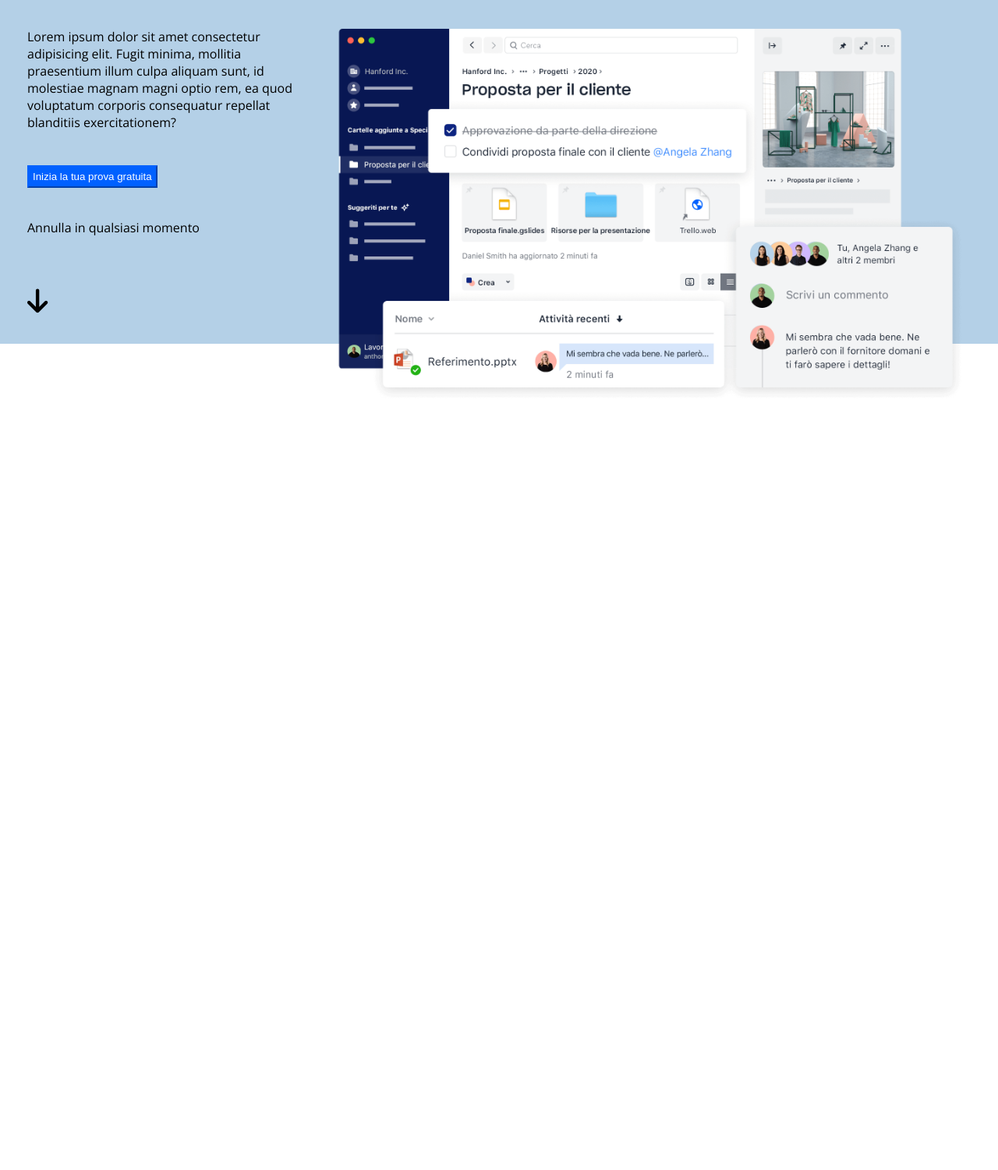
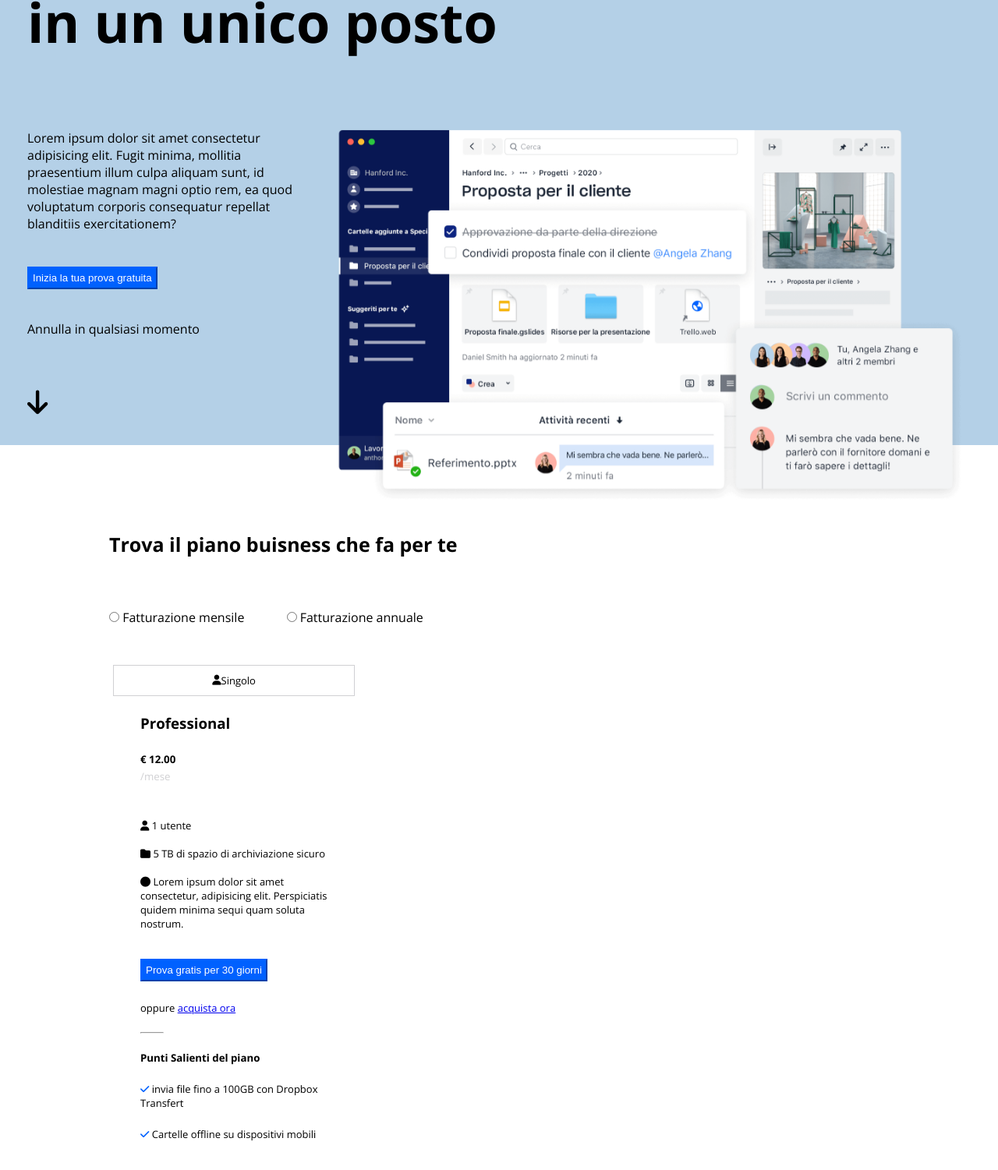
Before and after one commit to DavideTessari/htmlcss-dropbox, a plain HTML site: page index.html in a window 1280 px wide. Shown: the part 316-1817 px from the top of the page at 78% size. Before the commit the page ends 827 px from the top, so only its background shows below. Drawn offline with nearby package versions, Linux system fonts and the light colour scheme.

Commit message:
feat: second section

```diff
--- a/index.html
+++ b/index.html
@@ -41,10 +41,39 @@
                         </div>
                     </div>
                 </div>
-            </div>
+            </div><br><br><br><br><br>
         </section>
         <section>
-
+            <div class="container">
+                <h2>Trova il piano buisness che fa per te</h2>
+                    <input class="radio" type="radio" id="pallino" name="pallino" />
+                    <label for="pallino">Fatturazione mensile</label>
+                    <input class="radio radio-2" type="radio" id="pallino" name="pallino" />
+                    <label for="pallino">Fatturazione annuale</label>
+                <div class="row">
+                    <div class="col-33">
+                        <div class="card">
+                            <div class="user"><i class="fa-solid fa-user"></i>Singolo</div><br>
+                            <div class="container-card">
+                                <h3>Professional</h3><br>
+                                <small><strong>€ 12.00</strong></small><br>
+                                <small class="mese">/mese</small><br><br><br>
+                                <ul>
+                                    <li><i class="fa-solid fa-user"></i> 1 utente</li><br>
+                                    <li><i class="fa-solid fa-folder"></i> 5 TB di spazio di archiviazione sicuro</li><br>
+                                    <li><i class="fa-solid fa-circle"></i> Lorem ipsum dolor sit amet consectetur, adipisicing elit. Perspiciatis quidem minima sequi quam soluta nostrum.</li><br><br>
+                                </ul>
+                                <button class="btn-primary">Prova gratis per 30 giorni</button>
+                                <nav>oppure <a href="#">acquista ora</a></nav><br>
+                                <hr><br>
+                                <h5>Punti Salienti del piano</h5><br>
+                                <div class="check"><i class="fa-solid fa-check"></i> invia file fino a 100GB con Dropbox Transfert</div><br>
+                                <div class="check"><i class="fa-solid fa-check"></i> Cartelle offline su dispositivi mobili</div><br>
+                            </div>
+                        </div>
+                    </div>
+                </div>
+            </div>
         </section>
     </main>
 
--- a/style.css
+++ b/style.css
@@ -5,6 +5,11 @@
     margin: 0%;
     padding: 0%;
     box-sizing: border-box;
+}
+
+.container {
+    max-width: 1000px;
+    margin: auto;
 }
 
 img {
@@ -106,7 +111,7 @@ header nav {
     line-height: 80px;
 }
 
-a {
+header a {
     text-decoration: none;
     color: black;
 }
@@ -128,11 +133,6 @@ a {
     background-color: #b4d0e7;
 }
 
-h1 {
-    font-size: 70px;
-    font-weight: 900;
-}
-
 i {
     font-size: 35px;
 }
@@ -151,9 +151,73 @@ p {
 }
 
 .hero-container h1 {
-    padding-top: 70px;
+    padding-top: 200px;
+    font-size: 70px;
+    font-weight: bold;
 }
 
 /* ----------------
     2° Section
 ---------------- */
+h2 {
+    font-size: 25px;
+    font-weight: 1000;
+    margin-bottom: 30px;
+}
+
+.user {
+    height: 40px;
+    width: 100%;
+    border: 1px solid #d0d0d3;
+    display: flex;
+    justify-content: center;
+    align-items: center;
+}
+
+hr {
+    width: 30px;
+    color: #d0d0d3;
+}
+
+.card {
+    border-color: #d0d0d3;
+    padding: 10px 10px;
+}
+
+.mese {
+    color: #d0d0d3;
+}
+
+.container i {
+    font-size: 13px;
+}
+
+ul {
+    list-style: none;
+}
+
+.check i{
+    color: #0063ff;
+}
+
+.container ul, nav, .check:not(i), .user:not(i) {
+    font-size: 13px;
+    font-weight: 400;
+}
+
+.radio {
+    margin: 40px 0;
+}
+
+.radio-2 {
+    margin-left: 50px;
+}
+
+.container nav {
+    margin-top: 25px;
+}
+
+.container-card {
+    max-width: calc(300px - 60px);
+    margin: auto;
+}
```
